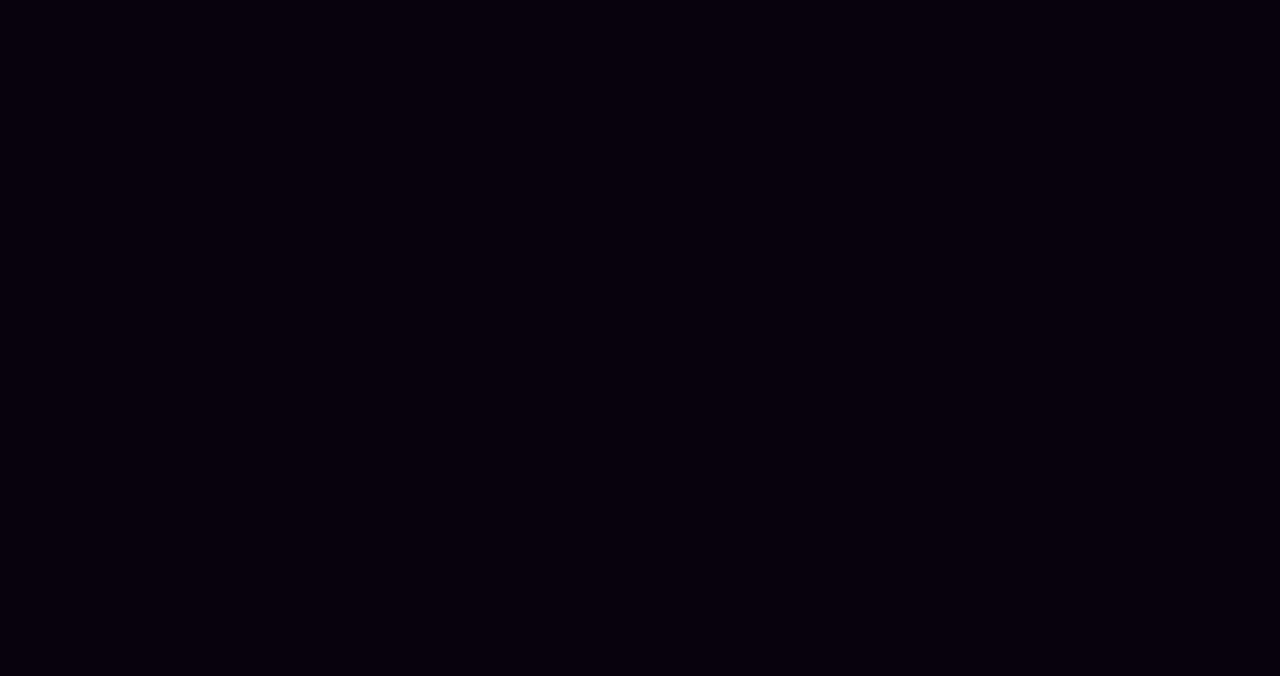
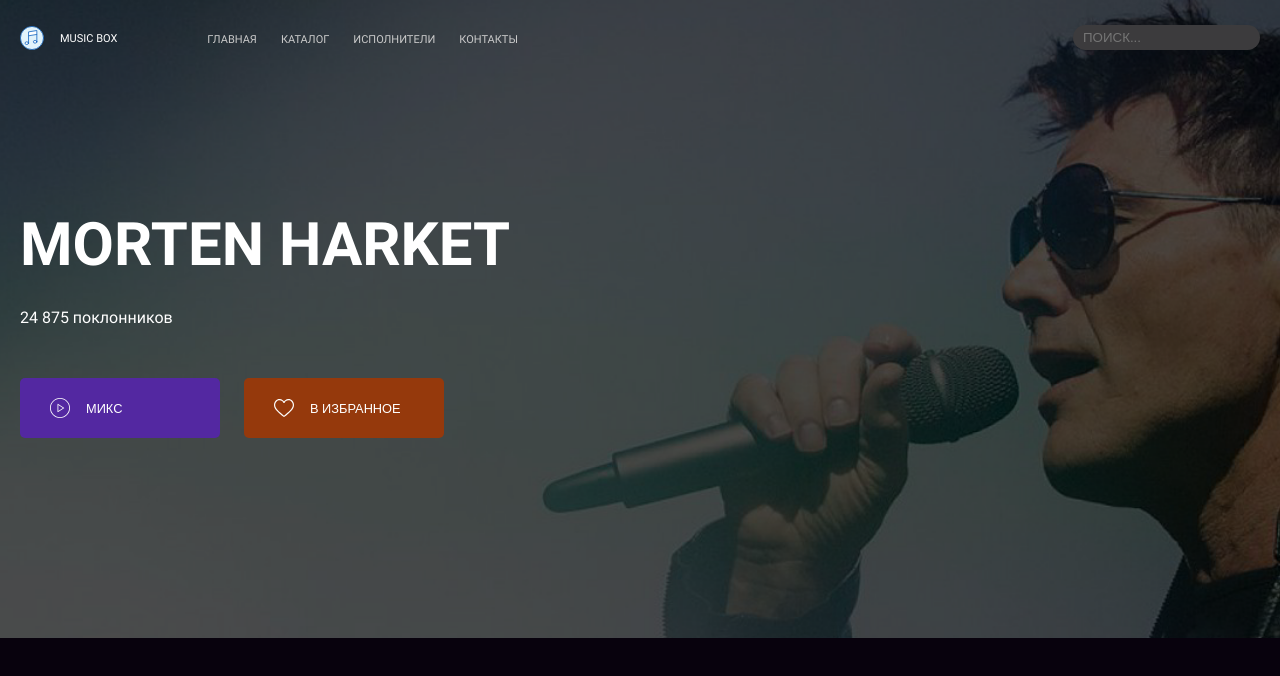
Before and after one commit to skate090961/layout-designer-project-56, a plain HTML site: page src/artist.html in a window 1280 px wide. Drawn offline with Linux system fonts and the light colour scheme.

Commit message:
Страница артиста

```diff
--- a/src/artist.html
+++ b/src/artist.html
@@ -8,5 +8,50 @@
     <title>Music Box skate090961</title>
 </head>
 <body>
+    <header class="header__catalog" id="page-description">
+        <div class="container">
+            <div class="header__header">
+                <div class="header__logo logo">
+                    <img src="images/logo.svg" alt="logo" class="logo__img">
+                    <p class="logo__text">Music Box</p>
+                </div>
+                <nav class="header__menu menu">
+                    <ul class="menu__list">
+                        <li class="menu__item">
+                            <a href="#" class="menu__link">Главная</a>
+                        </li>
+                    </ul>
+                    <ul class="menu__list">
+                        <li class="menu__item">
+                            <a href="#" class="menu__link">Каталог</a>
+                        </li>
+                    </ul>
+                    <ul class="menu__list">
+                        <li class="menu__item">
+                            <a href="#" class="menu__link">Исполнители</a>
+                        </li>
+                    </ul>
+                    <ul class="menu__list">
+                        <li class="menu__item">
+                            <a href="#" class="menu__link">Контакты</a>
+                        </li>
+                    </ul>
+                </nav>
+                <input type="search" class="header__search" placeholder="Поиск...">
+            </div>
+            <div class="header__body header__catalog">
+                <h1 class="header__title mt">Morten Harket</h1>
+                <p class="header__text">24 875 поклонников</p>
+                <div class="btn__flex">
+                    <button type="submit" class="catalog__btn btn btn__peorple">
+                        <img src="images/play-button.svg" alt="mix" class="btn__img">
+                        <p class="btn__text">Микс</p>
+                    </button>
+                    <button type="submit" class="catalog__btn btn btn__brown">
+                        <img src="images/heart.svg" alt="mix" class="btn__img">
+                        <p class="btn__text">В избранное</p>
+                    </button>
+                </div>
+            </div>
 </body>
 </html>
--- a/src/scss/atom.scss
+++ b/src/scss/atom.scss
@@ -5,3 +5,4 @@
 @import 'news-section';
 @import 'app-section';
 @import 'footer';
+@import 'header-catalog';
--- /dev/null
+++ b/src/scss/header-catalog.scss
@@ -0,0 +1,55 @@
+.header__catalog {
+    background-image: url('../src/images/Morten Harket.png');
+    background-position: center;
+    background-size: cover;
+}
+
+.header__catalog {
+    text-align: left;
+}
+
+.btn__flex {
+    margin-top: 48px;
+}
+
+.btn__peorple {
+    background-color: $peorple;
+}
+
+.btn__brown {
+    background-color: $brown;
+}
+
+.btn__img {
+    filter: invert(1);
+    width: 20px;
+}
+
+.catalog__btn {
+    display: flex;
+    border: none;
+    padding: 20px 30px;
+    width: 200px;
+    font-size: 12.8px;
+    align-items: center;
+}
+
+.catalog__btn:not(:first-child) {
+    margin-left: 1.5rem;
+}
+
+.btn__flex {
+    display: flex;
+    flex-wrap: wrap;
+}
+
+.btn__text {
+    margin: 0 0 0 16px;
+}
+
+@media (max-width: 414px) {
+    .catalog__btn:not(:first-child) {
+        margin-top: 1.5rem;
+        margin-left: 0;
+    }
+}
```
Also changed, not shown: src/style.css, 1 other file.
